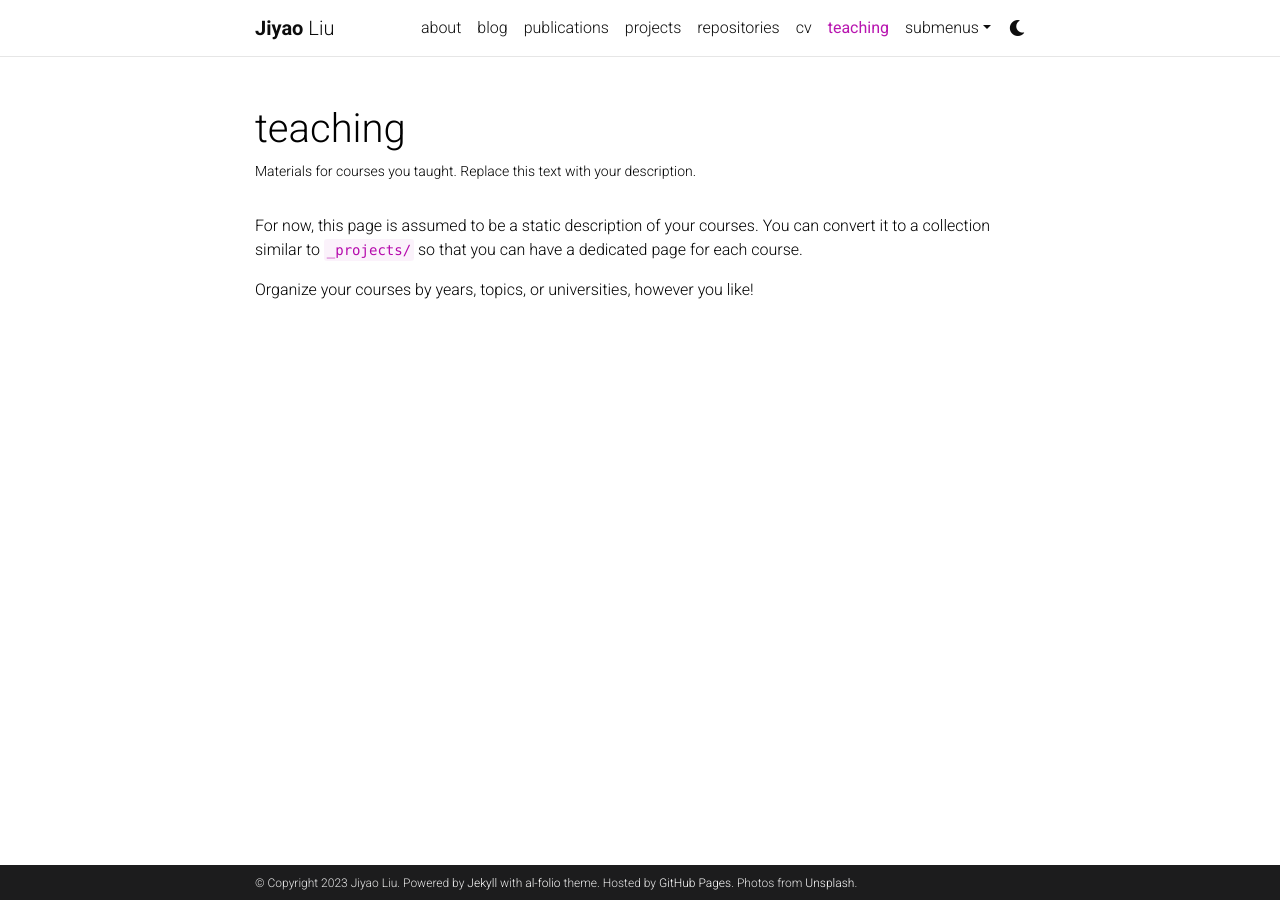
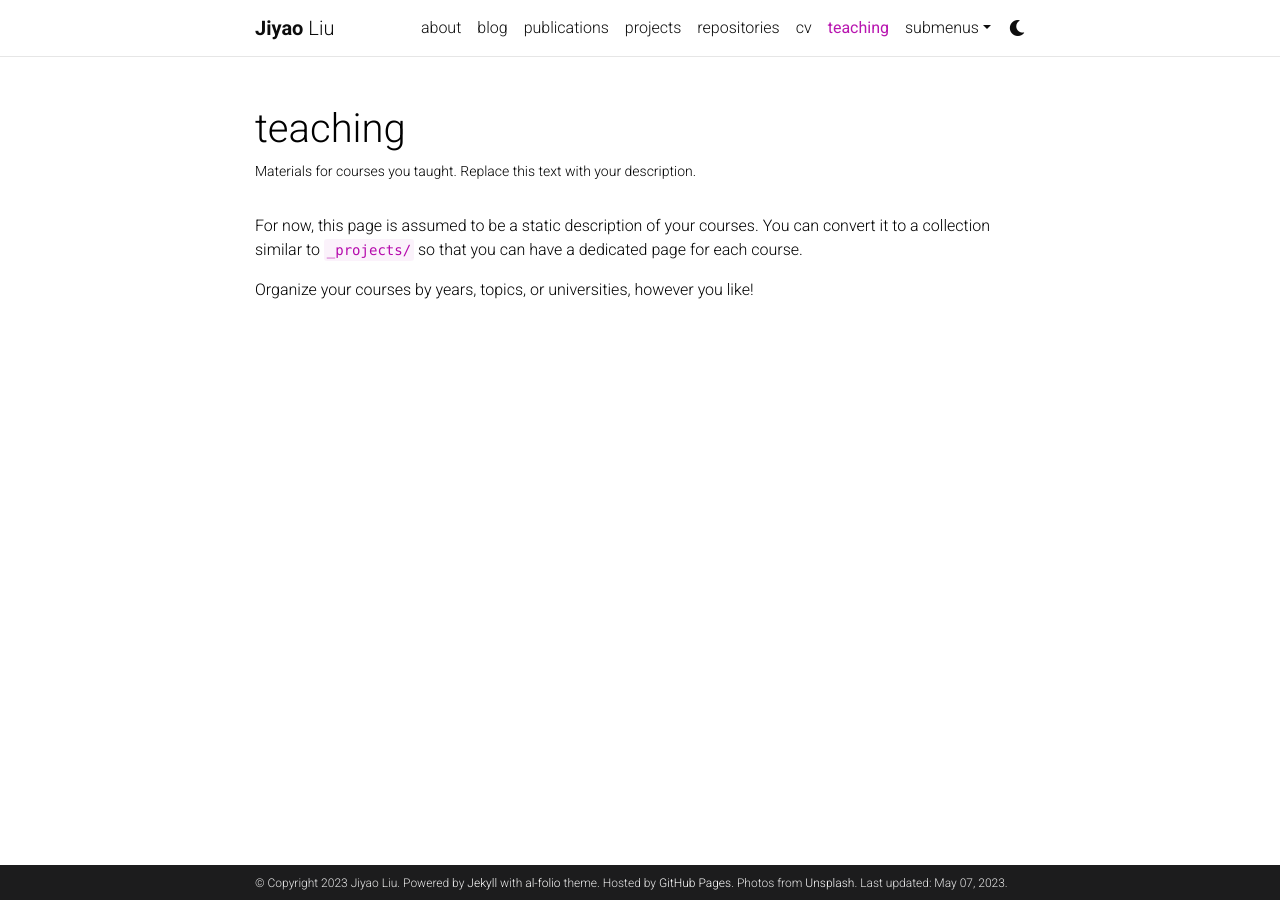
Before and after one commit to Jy-stdio/jy-stdio.github.io, a Jekyll site: the page built from _pages/teaching.md, in a window 1280 px wide. Built offline with Jekyll 4.4.1, drawn with Linux system fonts in a browser that asks for light colours; full-size pictures stand in for the smaller copies a plugin makes; comment, search, counter and statistics services are not loaded; a style sheet for code colours, icons or effects is not loaded; some of the changed lines change nothing that is shown.

Commit message:
Update _config.yml

```diff
--- a/_config.yml
+++ b/_config.yml
@@ -21,7 +21,7 @@
 url: https://jy-stdio.github.io # the base hostname & protocol for your site
 # baseurl: /al-folio # the subpath of your site, e.g. /blog/
 baseurl:
-last_updated: false # set to true if you want to display last updated in the footer
+last_updated: True # set to true if you want to display last updated in the footer
 impressum_path:  # set to path to include impressum link in the footer, use the same path as permalink in a page, helps to conform with EU GDPR
 
 # -----------------------------------------------------------------------------
```
